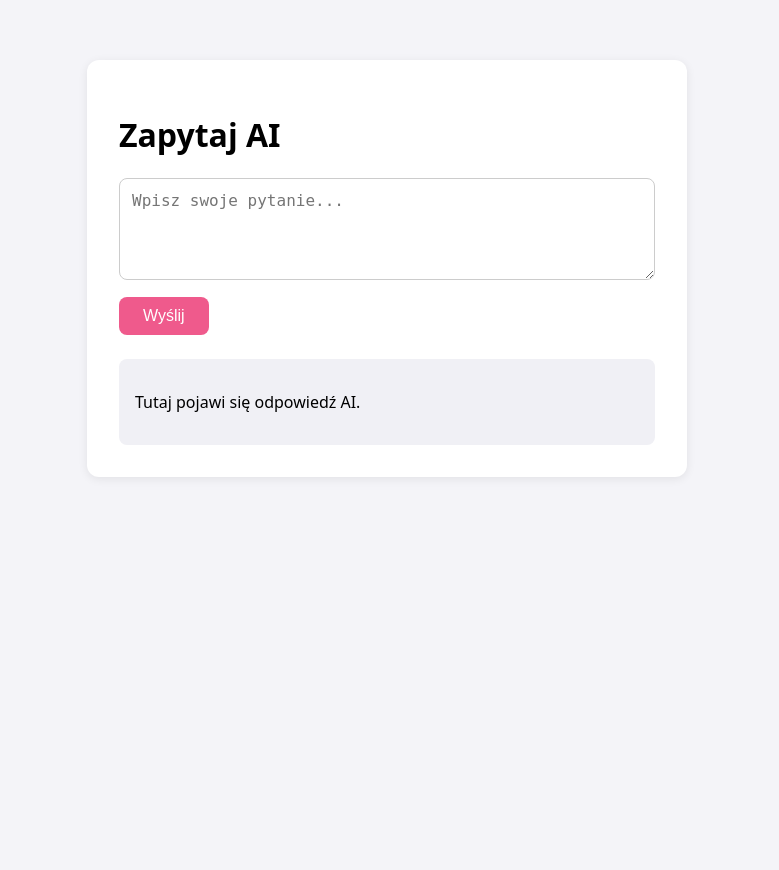
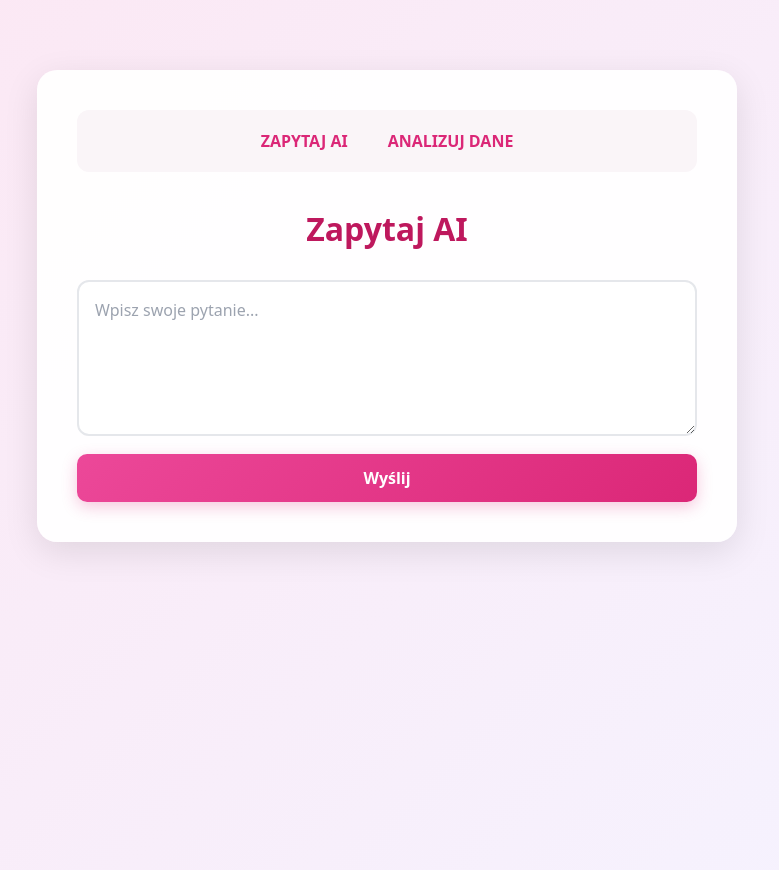
Before and after one commit to dominikapiek/apka, a Flask app: page / in a window 1280 px wide. Shown: the whole page, without its empty margins (253-1032 px from the left). Before the commit the page ends 412 px from the top, so only its background shows below. Run offline with Flask 3, Linux system fonts and the light colour scheme.

Commit message:
Poprawiona aplikacja Flask

```diff
--- a/app.py
+++ b/app.py
@@ -1,8 +1,7 @@
 import os
-
+import pandas as pd
 from flask import Flask, render_template, request
 from dotenv import load_dotenv
-
 from anthropic import (
     Anthropic,
     RateLimitError,
@@ -13,15 +12,13 @@ from anthropic import (
 
 load_dotenv()
 
-client = Anthropic(
-    api_key=os.environ.get("ANTHROPIC_API_KEY")
-)
+client = Anthropic(api_key=os.environ.get("ANTHROPIC_API_KEY"))
 
-MODEL = "claude-haiku-5"
-
-MAX_TOKENS = 1024
+MODEL = "claude-haiku-4-5-20251001"
+MAX_TOKENS = 500
 
 app = Flask(__name__)
+
 
 def zapytaj_claude(tresc_pytania):
     try:
@@ -29,10 +26,7 @@ def zapytaj_claude(tresc_pytania):
             model=MODEL,
             max_tokens=MAX_TOKENS,
             messages=[
-                {
-                    "role": "user",
-                    "content": tresc_pytania
-                }
+                {"role": "user", "content": tresc_pytania}
             ],
         )
 
@@ -53,10 +47,7 @@ def zapytaj_claude(tresc_pytania):
 
 @app.route("/")
 def strona_glowna():
-    return render_template(
-        "index.html",
-        odpowiedz=None
-    )
+    return render_template("index.html", odpowiedz=None)
 
 
 @app.route("/zapytaj", methods=["POST"])
@@ -78,5 +69,69 @@ def zapytaj():
     )
 
 
+@app.route("/analiza-strona")
+def analiza_strona():
+    return render_template("analiza.html")
+
+
+@app.route("/analizuj", methods=["POST"])
+def analizuj():
+    plik = request.files.get("plik_csv")
+
+    if not plik or plik.filename == "":
+        return render_template(
+            "analiza.html",
+            blad="Nie wybrano pliku."
+        )
+
+    if not plik.filename.endswith(".csv"):
+        return render_template(
+            "analiza.html",
+            blad="Prześlij plik w formacie .csv."
+        )
+
+    try:
+        df = pd.read_csv(plik)
+    except Exception as e:
+        return render_template(
+            "analiza.html",
+            blad=f"Nie udało się wczytać pliku: {e}"
+        )
+
+    liczba_wierszy, liczba_kolumn = df.shape
+
+    podglad = df.head(5).to_string(index=False)
+
+    kolumny = ", ".join(df.columns.tolist())
+
+    prompt = f"""
+Mam plik CSV z danymi. Oto podstawowe informacje:
+
+- Liczba wierszy: {liczba_wierszy}
+- Liczba kolumn: {liczba_kolumn}
+- Nazwy kolumn: {kolumny}
+- Pierwsze 5 wierszy:
+{podglad}
+
+Napisz krótkie podsumowanie tych danych po polsku.
+Co to może być za zbiór danych?
+Co można z niego wyczytać?
+"""
+
+    podsumowanie = zapytaj_claude(prompt)
+
+    return render_template(
+        "analiza.html",
+        nazwa_pliku=plik.filename,
+        liczba_wierszy=liczba_wierszy,
+        liczba_kolumn=liczba_kolumn,
+        podsumowanie_ai=podsumowanie,
+    )
+
+
 if __name__ == "__main__":
-    app.run(debug=True)
+    app.run(
+        host="127.0.0.1",
+        port=8080,
+        debug=True
+    )
--- a/static/style.css
+++ b/static/style.css
@@ -4,47 +4,190 @@
 
 body {
     margin: 0;
-    font-family: system-ui, sans-serif;
-    background-color: #f4f4f8;
-    color: black;
+    font-family: system-ui, -apple-system, BlinkMacSystemFont, "Segoe UI", sans-serif;
+    background: linear-gradient(135deg, #fce7f3, #f5f3ff);
+    color: #1f2937;
+    min-height: 100vh;
 }
 
 .container {
-    max-width: 600px;
-    margin: 60px auto;
-    padding: 32px;
-    background-color: #ffffff;
+    width: 90%;
+    max-width: 700px;
+    margin: 70px auto;
+    padding: 40px;
+    background: rgba(255, 255, 255, 0.95);
+    border-radius: 20px;
+    box-shadow: 0 10px 35px rgba(0, 0, 0, 0.10);
+}
+
+/* Nawigacja */
+
+nav {
+    display: flex;
+    justify-content: center;
+    align-items: center;
+    gap: 12px;
+    margin-bottom: 35px;
+    padding: 12px;
+    background-color: #faf5f8;
     border-radius: 12px;
-    box-shadow: 0 2px 10px rgba(0, 0, 0, 0.08);
+}
+
+nav a {
+    text-decoration: none;
+    color: #db2777;
+    font-weight: 600;
+    padding: 8px 14px;
+    border-radius: 8px;
+    transition: 0.2s ease;
+}
+
+nav a:hover {
+    background-color: #fce7f3;
+    color: #be185d;
+}
+
+/* Nagłówek */
+
+h1 {
+    text-align: center;
+    margin-bottom: 30px;
+    font-size: 32px;
+    color: #be185d;
+}
+
+/* Formularz */
+
+form {
+    display: flex;
+    flex-direction: column;
 }
 
 textarea {
     width: 100%;
-    padding: 12px;
+    min-height: 150px;
+    padding: 16px;
+    font-family: inherit;
     font-size: 16px;
-    border: 1px solid #ccc;
-    border-radius: 8px;
+    line-height: 1.5;
+    color: #374151;
+    background-color: #ffffff;
+    border: 2px solid #e5e7eb;
+    border-radius: 12px;
+    resize: vertical;
+    outline: none;
+    transition: 0.2s ease;
 }
 
+textarea:focus {
+    border-color: #ec4899;
+    box-shadow: 0 0 0 4px rgba(236, 72, 153, 0.12);
+}
+
+textarea::placeholder {
+    color: #9ca3af;
+}
+
+/* Przyciski */
+
 button {
-    margin-top: 12px;
-    padding: 10px 24px;
+    margin-top: 18px;
+    padding: 13px 24px;
+    font-family: inherit;
     font-size: 16px;
-    background-color: rgb(239, 90, 140);
+    font-weight: 600;
     color: white;
+    background: linear-gradient(135deg, #ec4899, #db2777);
     border: none;
-    border-radius: 8px;
+    border-radius: 10px;
     cursor: pointer;
+    transition: 0.2s ease;
+    box-shadow: 0 5px 15px rgba(219, 39, 119, 0.25);
 }
 
 button:hover {
-    background-color: rgb(244, 157, 171);
+    transform: translateY(-2px);
+    box-shadow: 0 8px 20px rgba(219, 39, 119, 0.30);
 }
 
+button:active {
+    transform: translateY(0);
+}
+
+/* Odpowiedź AI */
+
 .answer-box {
-    margin-top: 24px;
-    padding: 16px;
-    background-color: #f0f0f5;
-    border-radius: 8px;
-    min-height: 40px;
+    margin-top: 30px;
+    padding: 22px;
+    background: #fdf2f8;
+    border: 1px solid #fbcfe8;
+    border-radius: 14px;
+    line-height: 1.6;
 }
+
+.answer-box strong {
+    color: #be185d;
+}
+
+.answer-box p {
+    margin-bottom: 0;
+}
+
+/* Linia */
+
+hr {
+    margin: 20px 0;
+    border: none;
+    border-top: 1px solid #f3d4e4;
+}
+
+/* Responsywność */
+
+@media (max-width: 600px) {
+
+    .container {
+        width: 94%;
+        margin: 30px auto;
+        padding: 25px;
+    }
+
+    nav {
+        flex-direction: column;
+        gap: 5px;
+    }
+
+    nav a {
+        width: 100%;
+        text-align: center;
+    }
+
+    h1 {
+        font-size: 27px;
+    }
+}
+
+.file-upload {
+    display: flex;
+    justify-content: center;
+    align-items: center;
+    width: 100%;
+    min-height: 120px;
+    padding: 20px;
+    border: 2px dashed #f3a6c8;
+    border-radius: 14px;
+    background-color: #fff7fb;
+    color: #be185d;
+    font-weight: 600;
+    cursor: pointer;
+    transition: 0.2s ease;
+}
+
+.file-upload:hover {
+    background-color: #fce7f3;
+    border-color: #ec4899;
+    transform: translateY(-1px);
+}
+
+.file-upload input {
+    display: none;
+}
--- a/templates/index.html
+++ b/templates/index.html
@@ -3,8 +3,8 @@
 
 <head>
     <meta charset="UTF-8">
-
-    <title>Mój Chatbot AI</title>
+    <meta name="viewport" content="width=device-width, initial-scale=1.0">
+    <title>Zapytaj AI</title>
 
     <link
         rel="stylesheet"
@@ -16,16 +16,21 @@
 
 <main class="container">
 
+    <nav>
+    <a href="/">ZAPYTAJ AI</a>
+    <a href="/analiza-strona">ANALIZUJ DANE</a>
+</nav>
+
     <h1>Zapytaj AI</h1>
 
     <form action="/zapytaj" method="POST">
 
         <textarea
             name="pytanie"
-                id="pytanie"
-                rows="4"
+            rows="5"
             placeholder="Wpisz swoje pytanie..."
-            ></textarea>
+            required
+        >{{ pytanie or "" }}</textarea>
 
         <button type="submit">
             Wyślij
@@ -33,19 +38,19 @@
 
     </form>
 
+    {% if odpowiedz %}
+
     <div class="answer-box">
 
-            {% if odpowiedz %}
+        <strong>Odpowiedź AI:</strong>
 
-                <p>{{ odpowiedz }}</p>
+        <p>
+            {{ odpowiedz }}
+        </p>
 
-            {% else %}
-
-                <p>Tutaj pojawi się odpowiedź AI.</p>
+    </div>
 
     {% endif %}
-
-        </div>
 
 </main>
 
```
Also changed, not shown: static/raport_style.css (added, +67 -0 lines), templates/analiza.html (added, +72 -0 lines). Lines whose indentation alone changed are shown as unchanged.
